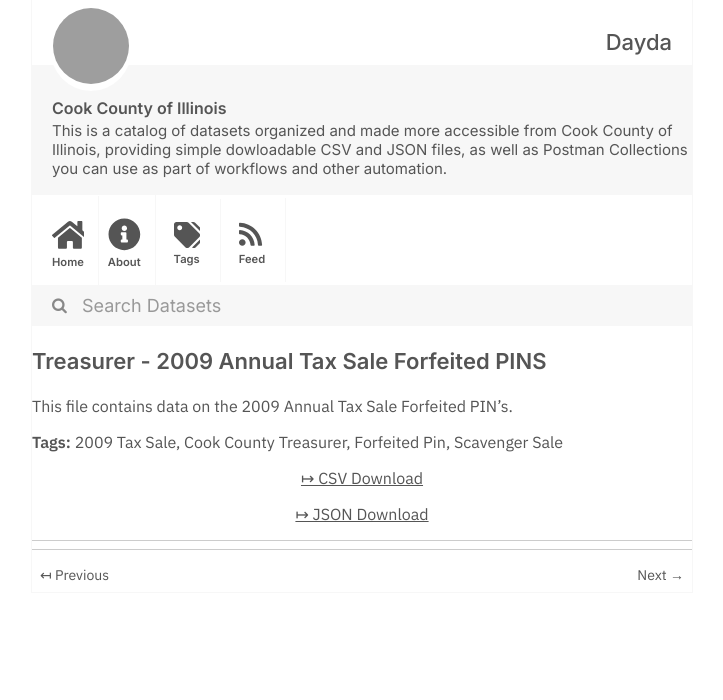
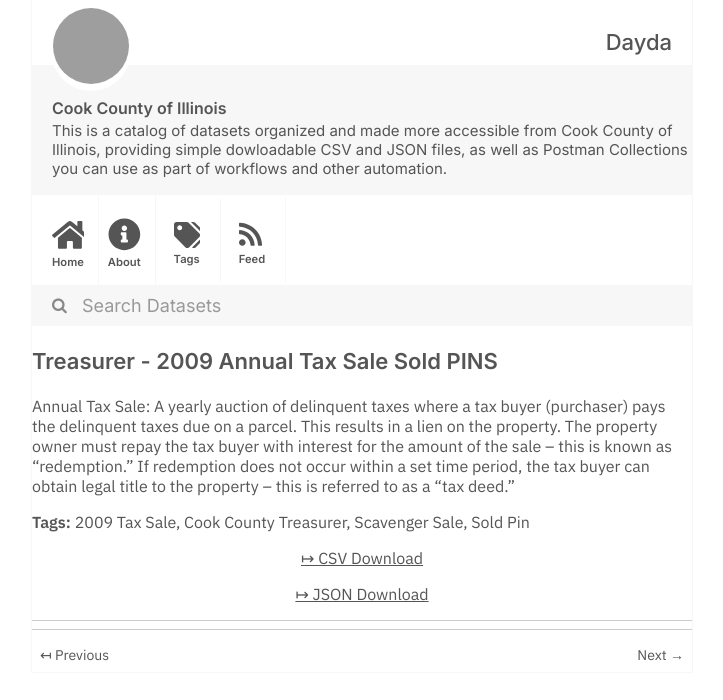
Before and after one commit to dayda-entities/cook-county-of-illinois, a Jekyll site: the page built from _posts/2020-11-10-treasurer-2009-annual-tax-sale.md, in a window 1280 px wide, cut to the strip 0-700 px from the top of the page. Shown: the whole strip, without its empty margins (278-1001 px from the left). Built offline with Jekyll 4.4.1, drawn with Linux system fonts in a browser that asks for light colours; grey boxes are pictures that could not be loaded.

Commit message:
Publish Data

```diff
--- a/_posts/2020-11-10-treasurer-2009-annual-tax-sale.md
+++ b/_posts/2020-11-10-treasurer-2009-annual-tax-sale.md
@@ -1,21 +1,21 @@
 ---
-title: Treasurer - 2009 Annual Tax Sale Forfeited PINS
-created: '2020-11-10T16:57:11.904490'
-modified: '2020-11-10T16:57:11.904498'
+title: Treasurer - 2009 Annual Tax Sale Sold PINS
+created: '2020-11-10T16:57:20.174081'
+modified: '2020-11-10T16:57:20.174089'
 state: active
 type: dataset
 tags:
   - 2009 Tax Sale
   - Cook County Treasurer
-  - Forfeited Pin
   - Scavenger Sale
+  - Sold Pin
 groups:
   - Local Government
 csv_url: >-
-  https://datacatalog.cookcountyil.gov/api/views/59pv-ew92/rows.csv?accessType=DOWNLOAD
+  https://datacatalog.cookcountyil.gov/api/views/ae8r-hsd6/rows.csv?accessType=DOWNLOAD
 json_url: >-
-  https://datacatalog.cookcountyil.gov/api/views/59pv-ew92/rows.json?accessType=DOWNLOAD
+  https://datacatalog.cookcountyil.gov/api/views/ae8r-hsd6/rows.json?accessType=DOWNLOAD
 layout: post
 
 ---
-This file contains data on the 2009 Annual Tax Sale Forfeited PIN's.
+Annual Tax Sale: A yearly auction of delinquent taxes where a tax buyer (purchaser) pays the delinquent taxes due on a parcel. This results in a lien on the property. The property owner must repay the tax buyer with interest for the amount of the sale – this is known as “redemption.” If redemption does not occur within a set time period, the tax buyer can obtain legal title to the property – this is referred to as a “tax deed.”
```
